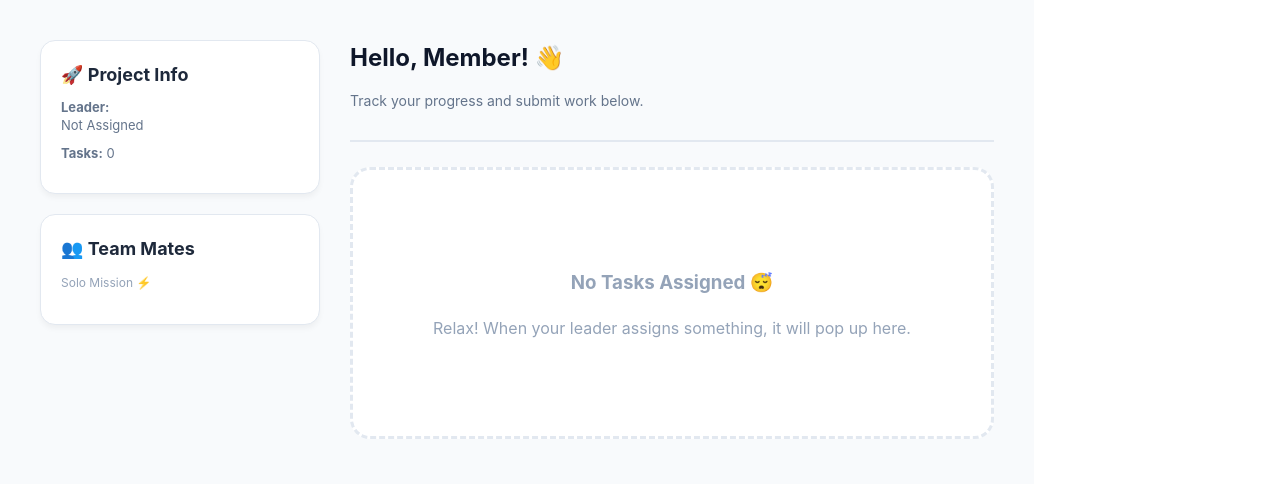
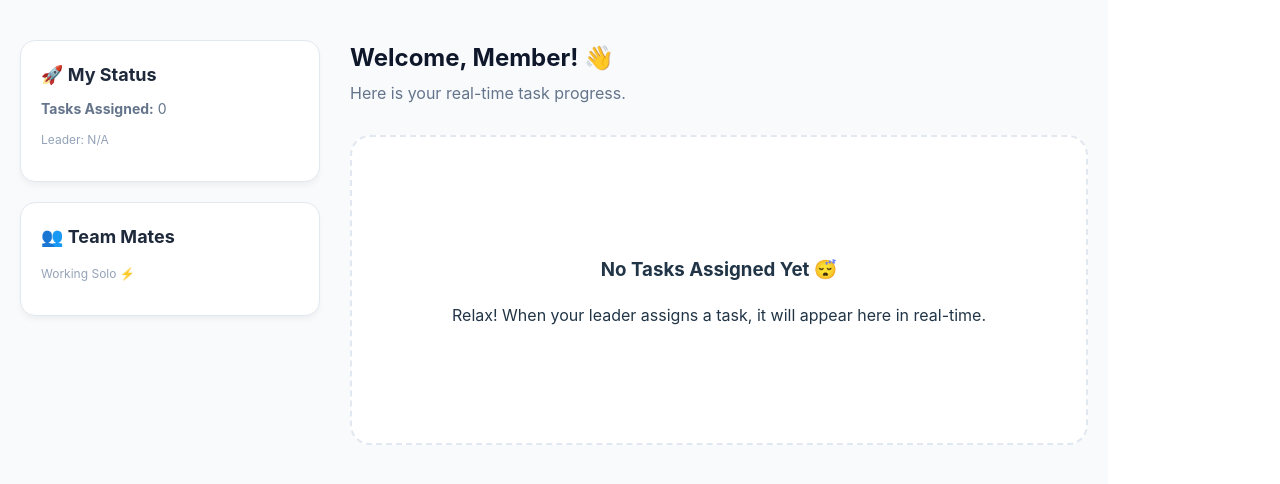
Before and after one commit to NehaLokhande874/progressiq-frontend, a React (Vite) app: page /member-dashboard in a window 1280 px wide. Shown: the top 484 px of the page. Built offline with nearby package versions, Linux system fonts and the light colour scheme.

Commit message:
Final: Professional Centered Dashboard with Progress Bars and No Remove Buttons

```diff
--- a/src/pages/MemberDashboard.jsx
+++ b/src/pages/MemberDashboard.jsx
@@ -9,8 +9,10 @@ const MemberDashboard = () => {
     const [files, setFiles] = useState({});
     const [notes, setNotes] = useState({});
 
-    const userEmail = localStorage.getItem('username');
-    const displayName = userEmail ? userEmail.split('@')[0] : "Member";
+    // ✅ Strong User Mapping
+    const user = JSON.parse(localStorage.getItem('user')) || {};
+    const userEmail = user.email || localStorage.getItem('email') || localStorage.getItem('username');
+    const displayName = user.username || (userEmail ? userEmail.split('@')[0] : "Member");
 
     const fetchDashboardData = async () => {
         if (!userEmail) {
@@ -18,18 +20,24 @@ const MemberDashboard = () => {
             return;
         }
         try {
+            // 1. Swatache tasks fetch karne
             const res = await API.get(`/tasks/member/${userEmail}`);
-            setTasks(res.data);
+            const memberTasks = Array.isArray(res.data) ? res.data : [];
+            setTasks(memberTasks);
 
-            if (res.data.length > 0) {
-                const leaderEmail = res.data[0].leaderEmail;
+            // 2. Team mates fetch karne (Real-time sync)
+            if (memberTasks.length > 0) {
+                const leaderEmail = memberTasks[0].leaderEmail;
+                if (leaderEmail) {
                     const teamRes = await API.get(`/tasks/leader/${leaderEmail}`);
-                const uniqueMates = [...new Set(teamRes.data.map(t => t.assignedTo))]
+                    const allTeamTasks = Array.isArray(teamRes.data) ? teamRes.data : [];
+                    const uniqueMates = [...new Set(allTeamTasks.map(t => t.assignedTo))]
                                         .filter(email => email !== userEmail);
                     setTeamMates(uniqueMates);
                 }
+            }
         } catch (err) {
-            console.error("Error fetching dashboard data:", err);
+            console.error("Dashboard Sync Error:", err);
         } finally {
             setLoading(false);
         }
@@ -38,6 +46,19 @@ const MemberDashboard = () => {
     useEffect(() => {
         fetchDashboardData();
     }, [userEmail]);
+
+    // ✅ Deadline Progress Calculation Logic
+    const calculateProgress = (createdAt, deadline) => {
+        const start = new Date(createdAt).getTime();
+        const end = new Date(deadline).getTime();
+        const now = new Date().getTime();
+
+        if (now >= end) return 100;
+        const total = end - start;
+        const elapsed = now - start;
+        const progress = Math.max(0, Math.min(100, (elapsed / total) * 100));
+        return Math.round(progress);
+    };
 
     const handleSubmitWork = async (taskId) => {
         if (!files[taskId]) return alert("Please select a file first!");
@@ -60,143 +81,168 @@ const MemberDashboard = () => {
         }
     };
 
-    // --- Status Badge Helper ---
-    const getBadgeStyle = (status) => {
-        let colors = { bg: '#f1f5f9', text: '#475569', border: '#e2e8f0' };
-        if (status === 'Completed') colors = { bg: '#dcfce7', text: '#166534', border: '#bbf7d0' };
-        if (status === 'Submitted') colors = { bg: '#e0f2fe', text: '#0369a1', border: '#bae6fd' };
-        if (status === 'Active') colors = { bg: '#fff7ed', text: '#9a3412', border: '#fed7aa' };
-
-        return {
-            fontSize: '11px', fontWeight: 'bold', padding: '4px 12px', borderRadius: '20px',
-            backgroundColor: colors.bg, color: colors.text, border: `1px solid ${colors.border}`
-        };
+    // --- Modern Styles (Professional Centered Alignment) ---
+    const pageWrapper = {
+        display: 'flex',
+        justifyContent: 'center', // Center Alignment Fix
+        backgroundColor: '#f8fafc',
+        minHeight: '100vh',
+        padding: '40px 20px',
+        fontFamily: '"Inter", sans-serif'
     };
 
+    const mainLayout = {
+        width: '100%',
+        maxWidth: '1200px', // Content restricts to professional width
+        display: 'flex',
+        gap: '30px'
+    };
+
+    const sidebar = { width: '300px', display: 'flex', flexDirection: 'column', gap: '20px' };
+    const contentArea = { flex: 1 };
+
+    const cardBase = { backgroundColor: '#fff', padding: '20px', borderRadius: '15px', boxShadow: '0 4px 6px -1px rgba(0,0,0,0.05)', border: '1px solid #e2e8f0' };
+    const taskCard = {
+        backgroundColor: '#fff',
+        padding: '25px',
+        borderRadius: '20px',
+        marginBottom: '25px',
+        boxShadow: '0 10px 15px -3px rgba(0,0,0,0.04)',
+        border: '1px solid #f1f5f9',
+        position: 'relative'
+    };
+
+    const progressBarContainer = { width: '100%', height: '8px', backgroundColor: '#e2e8f0', borderRadius: '10px', overflow: 'hidden', marginTop: '10px' };
+
+    const submitBtnStyle = (isUploading) => ({
+        backgroundColor: isUploading ? '#94a3b8' : '#2563eb',
+        color: '#fff',
+        border: 'none',
+        padding: '12px 20px',
+        borderRadius: '10px',
+        cursor: isUploading ? 'not-allowed' : 'pointer',
+        fontWeight: 'bold',
+        fontSize: '14px',
+        transition: '0.3s'
+    });
+
     return (
-        <div style={pageStyle}>
-            {/* --- LEFT SIDE: PROJECT & TEAM --- */}
-            <div style={sidebarStyle}>
-                <div style={infoCard}>
-                    <h3 style={{margin: '0 0 10px 0', fontSize: '18px', color: '#1e293b'}}>🚀 Project Info</h3>
-                    <p style={infoText}><b>Leader:</b> <br/>{tasks.length > 0 ? tasks[0].leaderEmail : "Not Assigned"}</p>
-                    <p style={infoText}><b>Tasks:</b> {tasks.length}</p>
+        <div style={pageWrapper}>
+            <div style={mainLayout}>
+
+                {/* 🛡️ Left Sidebar (Info & Team) */}
+                <div style={sidebar}>
+                    <div style={cardBase}>
+                        <h3 style={{margin: '0 0 10px 0', fontSize: '18px', color: '#1e293b'}}>🚀 My Status</h3>
+                        <p style={{fontSize: '14px', color: '#64748b', margin: '5px 0'}}><b>Tasks Assigned:</b> {tasks.length}</p>
+                        <p style={{fontSize: '12px', color: '#94a3b8'}}>Leader: {tasks.length > 0 ? tasks[0].leaderEmail : "N/A"}</p>
                     </div>
 
-                <div style={infoCard}>
-                    <h3 style={{margin: '0 0 10px 0', fontSize: '18px', color: '#1e293b'}}>👥 Team Mates</h3>
+                    <div style={cardBase}>
+                        <h3 style={{margin: '0 0 15px 0', fontSize: '18px', color: '#1e293b'}}>👥 Team Mates</h3>
                         {teamMates.length > 0 ? teamMates.map((mate, idx) => (
-                        <div key={idx} style={mateItem}>
-                            <div style={avatarStyle}>{mate[0].toUpperCase()}</div>
-                            <span style={{fontSize: '13px', color: '#475569', overflow: 'hidden', textOverflow: 'ellipsis'}}>{mate}</span>
+                            <div key={idx} style={{display: 'flex', alignItems: 'center', gap: '12px', padding: '10px 0', borderBottom: '1px solid #f8fafc'}}>
+                                <div style={{width: '32px', height: '32px', borderRadius: '50%', backgroundColor: '#2563eb', color: '#fff', display: 'flex', alignItems: 'center', justifyContent: 'center', fontSize: '12px', fontWeight: 'bold'}}>{mate[0].toUpperCase()}</div>
+                                <span style={{fontSize: '13px', color: '#475569', overflow: 'hidden', textOverflow: 'ellipsis', whiteSpace: 'nowrap'}}>{mate}</span>
                             </div>
-                    )) : <p style={{fontSize: '12px', color: '#94a3b8'}}>Solo Mission ⚡</p>}
+                        )) : <p style={{fontSize: '12px', color: '#94a3b8'}}>Working Solo ⚡</p>}
                     </div>
                 </div>
 
-            {/* --- RIGHT SIDE: MAIN CONTENT --- */}
-            <div style={mainContent}>
-                <div style={headerSection}>
-                    <h2 style={{margin: 0, color: '#0f172a'}}>Hello, {displayName}! 👋</h2>
-                    <p style={{fontSize: '14px', color: '#64748b'}}>Track your progress and submit work below.</p>
+                {/* 📝 Main Dashboard Area */}
+                <div style={contentArea}>
+                    <div style={{marginBottom: '30px'}}>
+                        <h2 style={{margin: 0, color: '#0f172a'}}>Welcome, {displayName}! 👋</h2>
+                        <p style={{color: '#64748b', margin: '5px 0'}}>Here is your real-time task progress.</p>
                     </div>
 
-                {loading ? (
-                    <div style={noDataBox}>🔄 Loading Tasks...</div>
-                ) : (
-                    <div style={taskList}>
-                        {tasks.length > 0 ? tasks.map(task => {
-                            // Logic for visual notification border
-                            const isRejected = task.status === 'Active' && task.feedback;
-                            const isCompleted = task.status === 'Completed';
+                    {loading ? <div style={{textAlign: 'center', padding: '50px'}}>🔄 Syncing with Server...</div> : (
+                        tasks.length > 0 ? tasks.map(task => {
+                            const progress = calculateProgress(task.createdAt, task.deadline);
+                            const isOverdue = progress === 100 && task.status !== 'Completed';
+                            const isCompleted = task.status === 'Completed' || task.status === 'Done';
 
                             return (
                                 <div key={task._id} style={{
-                                    ...taskItem,
-                                    borderTop: isCompleted ? '6px solid #10b981' : isRejected ? '6px solid #ef4444' : '1px solid #e2e8f0'
+                                    ...taskCard,
+                                    borderLeft: isCompleted ? '8px solid #10b981' : isOverdue ? '8px solid #ef4444' : '8px solid #2563eb'
                                 }}>
-                                    <div style={{display: 'flex', justifyContent: 'space-between', alignItems: 'flex-start', marginBottom: '10px'}}>
-                                        <h4 style={taskTitle}>{task.title}</h4>
-                                        <span style={getBadgeStyle(task.status)}>{task.status}</span>
+                                    <div style={{display: 'flex', justifyContent: 'space-between', alignItems: 'flex-start'}}>
+                                        <div>
+                                            <h4 style={{margin: 0, fontSize: '20px', color: '#1e293b'}}>{task.title}</h4>
+                                            <p style={{fontSize: '12px', color: isOverdue ? '#ef4444' : '#64748b', margin: '5px 0', fontWeight: '600'}}>
+                                                📅 DEADLINE: {new Date(task.deadline).toLocaleDateString()}
+                                            </p>
+                                        </div>
+                                        <span style={{
+                                            padding: '5px 15px', borderRadius: '20px', fontSize: '11px', fontWeight: 'bold',
+                                            backgroundColor: isCompleted ? '#dcfce7' : '#e0f2fe',
+                                            color: isCompleted ? '#166534' : '#0369a1'
+                                        }}>{task.status}</span>
                                     </div>
 
-                                    <p style={deadlineStyle}>📅 Deadline: {new Date(task.deadline).toLocaleDateString()}</p>
-                                    <p style={{fontSize: '13px', color: '#475569', lineHeight: '1.5'}}>{task.description}</p>
+                                    {/* 📊 Progress Bar Feature */}
+                                    <div style={{margin: '20px 0'}}>
+                                        <div style={{display: 'flex', justifyContent: 'space-between', fontSize: '12px', color: '#64748b', marginBottom: '5px'}}>
+                                            <span>Time Elapsed</span>
+                                            <span>{progress}%</span>
+                                        </div>
+                                        <div style={progressBarContainer}>
+                                            <div style={{
+                                                width: `${progress}%`, height: '100%',
+                                                backgroundColor: isOverdue ? '#ef4444' : progress > 80 ? '#f59e0b' : '#10b981',
+                                                transition: 'width 0.5s ease-in-out'
+                                            }}></div>
+                                        </div>
+                                    </div>
 
-                                    {/* ✅ Leader's Notification / Feedback Section */}
+                                    <p style={{fontSize: '14px', color: '#475569', lineHeight: '1.6'}}>{task.description}</p>
+
+                                    {/* 💬 Leader Feedback Section */}
                                     {task.feedback && (
-                                        <div style={{
-                                            marginTop: '15px', padding: '12px', borderRadius: '8px', fontSize: '13px',
-                                            backgroundColor: isCompleted ? '#f0fdf4' : '#fef2f2',
-                                            borderLeft: isCompleted ? '4px solid #166534' : '4px solid #991b1b',
-                                            color: isCompleted ? '#166534' : '#991b1b'
-                                        }}>
-                                            <b>💬 Leader's Note:</b> {task.feedback}
+                                        <div style={{marginTop: '15px', padding: '12px', backgroundColor: '#f0f9ff', borderRadius: '10px', borderLeft: '4px solid #0369a1'}}>
+                                            <small style={{color: '#0369a1'}}><b>Leader's Note:</b> {task.feedback}</small>
                                         </div>
                                     )}
 
-                                    {/* Submission Logic */}
-                                    {task.status === 'Active' ? (
-                                        <div style={submissionArea}>
+                                    {/* 📤 Submission Area */}
+                                    {task.status === 'Active' || task.status === 'Pending' ? (
+                                        <div style={{marginTop: '20px', display: 'flex', flexDirection: 'column', gap: '15px', borderTop: '1px solid #f1f5f9', paddingTop: '20px'}}>
                                             <input
                                                 type="text"
-                                                placeholder="Write a message for your leader..."
-                                                style={noteInput}
+                                                placeholder="Link or Note for leader..."
+                                                style={{padding: '10px', borderRadius: '8px', border: '1px solid #e2e8f0', fontSize: '13px'}}
                                                 onChange={(e) => setNotes({...notes, [task._id]: e.target.value})}
                                             />
-                                            <div style={fileRow}>
-                                                <input
-                                                    type="file"
-                                                    style={{fontSize: '11px', width: '60%'}}
-                                                    onChange={(e) => setFiles({...files, [task._id]: e.target.files[0]})}
-                                                />
+                                            <div style={{display: 'flex', justifyContent: 'space-between', alignItems: 'center'}}>
+                                                <input type="file" onChange={(e) => setFiles({...files, [task._id]: e.target.files[0]})} style={{fontSize: '12px'}} />
                                                 <button
                                                     onClick={() => handleSubmitWork(task._id)}
                                                     disabled={uploadingId === task._id}
-                                                    style={{...submitBtn, backgroundColor: uploadingId === task._id ? '#94a3b8' : '#2563eb'}}
+                                                    style={submitBtnStyle(uploadingId === task._id)}
                                                 >
                                                     {uploadingId === task._id ? 'Uploading...' : 'Submit Work'}
                                                 </button>
                                             </div>
                                         </div>
                                     ) : (
-                                        <div style={{...successBox, backgroundColor: isCompleted ? '#dcfce7' : '#f0f9ff', color: isCompleted ? '#166534' : '#0369a1'}}>
-                                            {isCompleted ? '🎉 Task Completed & Approved' : '⏳ Waiting for Leader Review'}
+                                        <div style={{marginTop: '20px', textAlign: 'center', padding: '12px', backgroundColor: '#f0fdf4', borderRadius: '10px', color: '#166534', fontWeight: 'bold'}}>
+                                            {isCompleted ? '🎉 Task Completed' : '⏳ Under Review'}
                                         </div>
                                     )}
                                 </div>
-                            );
+                            )
                         }) : (
-                            <div style={noDataBox}>
-                                <h3>No Tasks Assigned 😴</h3>
-                                <p>Relax! When your leader assigns something, it will pop up here.</p>
+                            <div style={{textAlign: 'center', padding: '100px', backgroundColor: '#fff', borderRadius: '20px', border: '2px dashed #e2e8f0'}}>
+                                <h3>No Tasks Assigned Yet 😴</h3>
+                                <p>Relax! When your leader assigns a task, it will appear here in real-time.</p>
                             </div>
+                        )
                     )}
                 </div>
-                )}
             </div>
         </div>
     );
 };
 
-// --- Styles (CSS-in-JS) ---
-const pageStyle = { display: 'flex', gap: '30px', padding: '40px', backgroundColor: '#f8fafc', minHeight: '100vh', fontFamily: '"Inter", sans-serif' };
-const sidebarStyle = { width: '280px', display: 'flex', flexDirection: 'column', gap: '20px' };
-const mainContent = { flex: 1, display: 'flex', flexDirection: 'column', gap: '25px' };
-const infoCard = { backgroundColor: '#fff', padding: '20px', borderRadius: '15px', boxShadow: '0 4px 6px -1px rgba(0,0,0,0.05)', border: '1px solid #e2e8f0' };
-const infoText = { fontSize: '13px', margin: '10px 0', color: '#64748b', lineHeight: '1.4' };
-const mateItem = { display: 'flex', alignItems: 'center', gap: '12px', padding: '10px 0', borderBottom: '1px solid #f1f5f9' };
-const avatarStyle = { width: '32px', height: '32px', borderRadius: '50%', backgroundColor: '#2563eb', color: '#fff', display: 'flex', alignItems: 'center', justifyContent: 'center', fontSize: '12px', fontWeight: 'bold' };
-const headerSection = { borderBottom: '2px solid #e2e8f0', paddingBottom: '15px' };
-const taskList = { display: 'grid', gridTemplateColumns: 'repeat(auto-fill, minmax(380px, 1fr))', gap: '25px' };
-const taskItem = { backgroundColor: '#fff', padding: '25px', borderRadius: '16px', boxShadow: '0 10px 15px -3px rgba(0,0,0,0.04)', display: 'flex', flexDirection: 'column' };
-const taskTitle = { margin: 0, fontSize: '18px', color: '#0f172a', fontWeight: '700' };
-const deadlineStyle = { fontSize: '12px', color: '#ef4444', marginBottom: '12px', fontWeight: '600', textTransform: 'uppercase' };
-const submissionArea = { borderTop: '1px solid #f1f5f9', paddingTop: '20px', marginTop: 'auto', display: 'flex', flexDirection: 'column', gap: '12px' };
-const noteInput = { padding: '12px', borderRadius: '10px', border: '1px solid #e2e8f0', fontSize: '13px', outline: 'none', backgroundColor: '#f9fafb' };
-const fileRow = { display: 'flex', justifyContent: 'space-between', alignItems: 'center' };
-const submitBtn = { color: '#fff', border: 'none', padding: '12px 20px', borderRadius: '10px', cursor: 'pointer', fontSize: '13px', fontWeight: 'bold', transition: '0.3s' };
-const successBox = { textAlign: 'center', padding: '15px', borderRadius: '10px', fontSize: '14px', fontWeight: 'bold', marginTop: '20px' };
-const noDataBox = { gridColumn: '1 / -1', textAlign: 'center', padding: '80px', color: '#94a3b8', backgroundColor: '#fff', borderRadius: '20px', border: '3px dashed #e2e8f0' };
-
 export default MemberDashboard;
```
Lines whose indentation alone changed are shown as unchanged.
